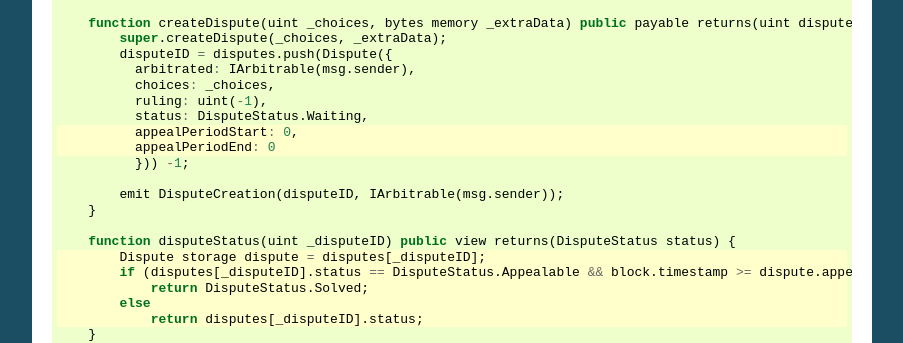
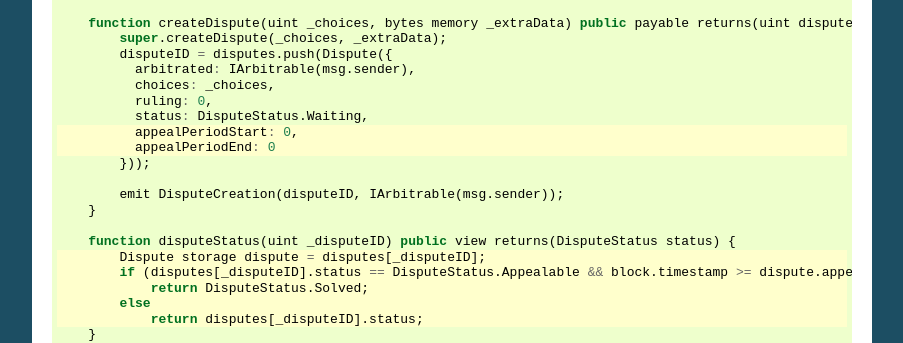
Before and after one commit to kleros/erc-792, a Sphinx documentation site: the page built from docs/implementing-a-complex-arbitrator.rst, in a window 1280 px wide and 900 px high, scrolled down 651 px. Shown: the part 166-509 px from the top of the window, without its empty margins (198-1101 px from the left). Built offline with Sphinx 7.4.7, drawn with Linux system fonts in a browser that asks for light colours.

Commit message:
refactor: changed deafult ruling for arbitrator
Changed the value of the default ruling to `0` instead of `uint(-1)` to reflect the current behavior of `KlerosLiquid`.

```diff
--- a/docs/implementing-a-complex-arbitrator.rst
+++ b/docs/implementing-a-complex-arbitrator.rst
@@ -50,11 +50,11 @@
           disputeID = disputes.push(Dispute({
             arbitrated: IArbitrable(msg.sender),
             choices: _choices,
-            ruling: uint(-1),
+            ruling: 0,
             status: DisputeStatus.Waiting,
             appealPeriodStart: 0,
             appealPeriodEnd: 0
-            })) -1;
+          }));
 
           emit DisputeCreation(disputeID, IArbitrable(msg.sender));
       }
```
